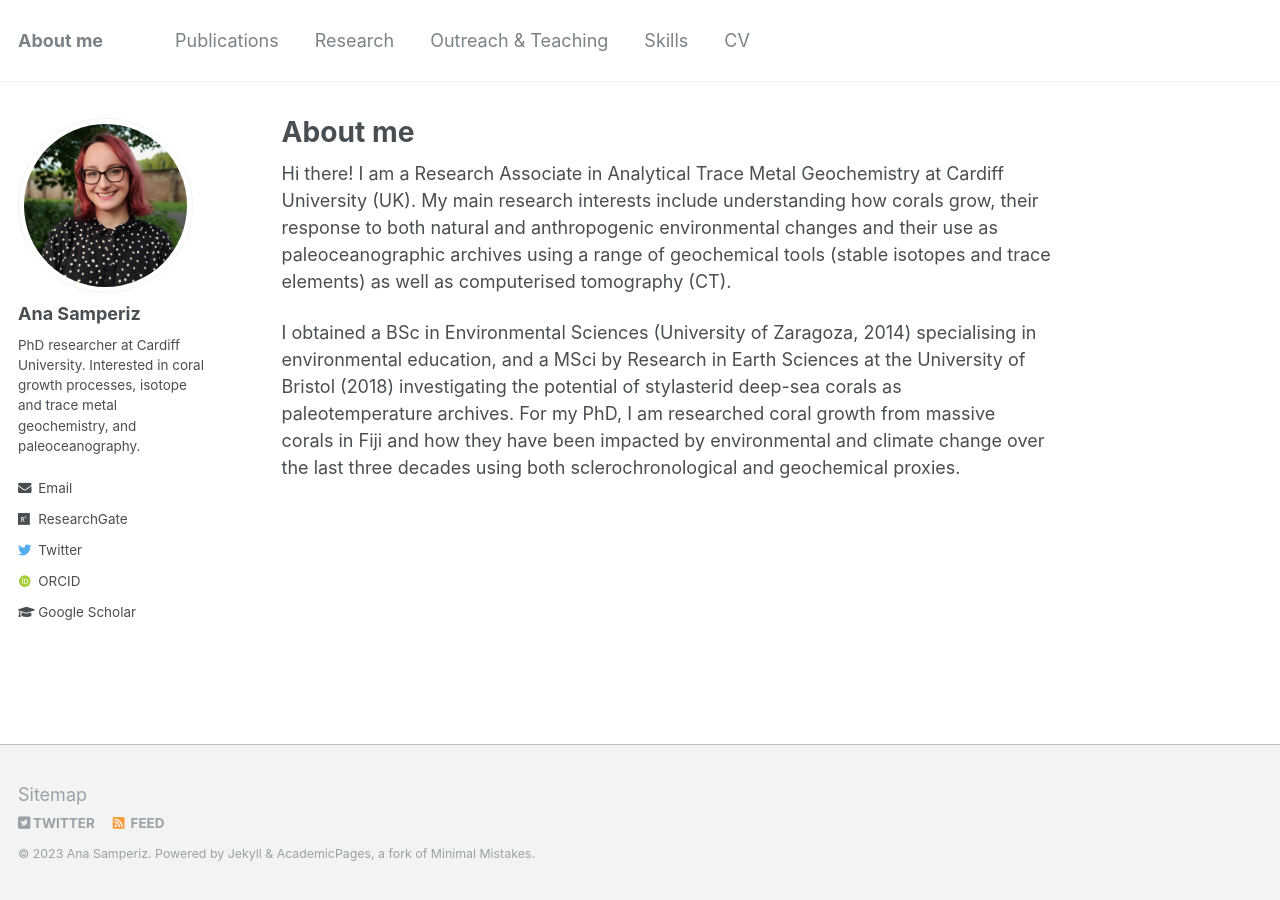
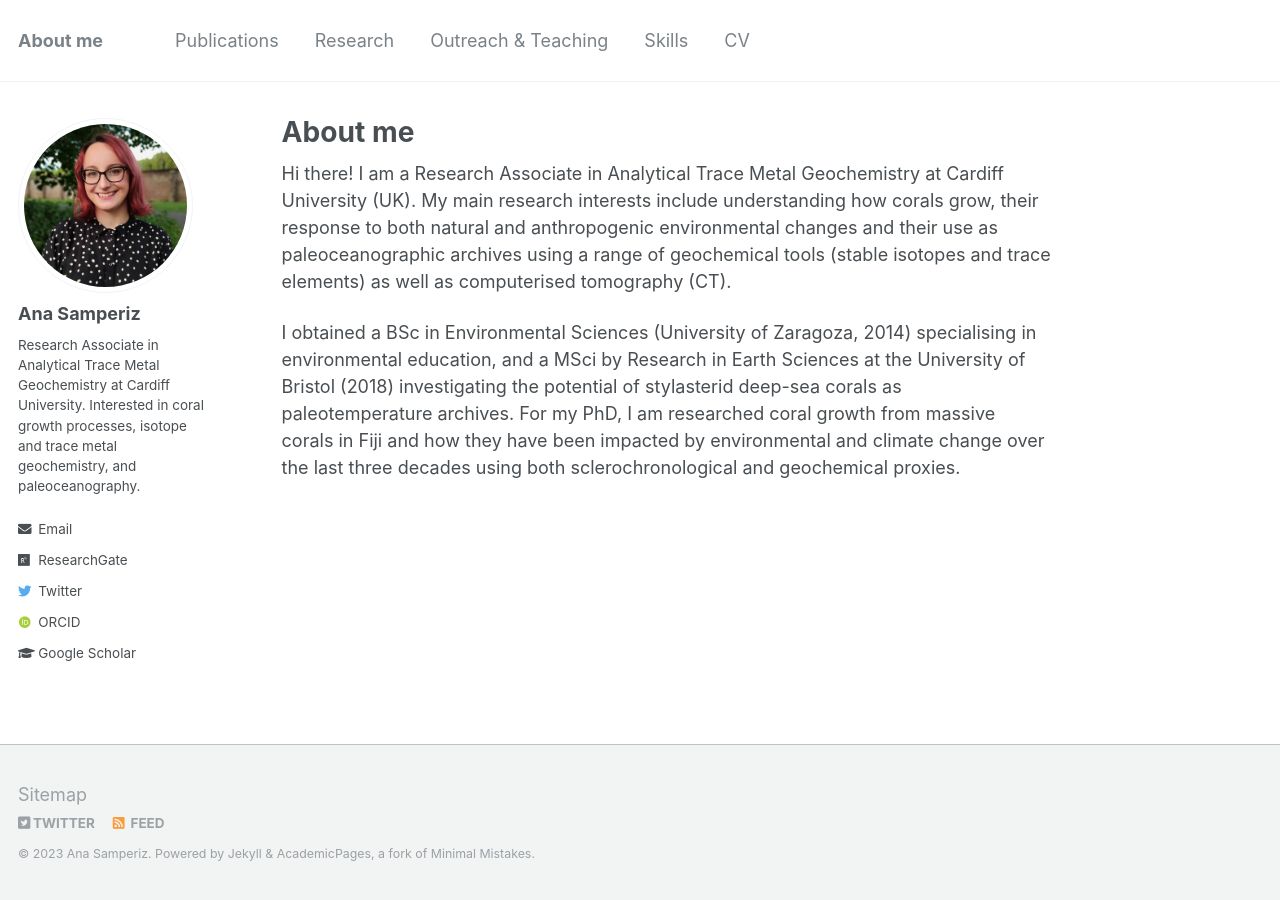
Before and after one commit to anasamperiz/anasamperiz.github.io, a Jekyll site: the page built from _pages/about.md, in a window 1280 px wide. Built offline with Jekyll 4.4.1, drawn with Linux system fonts in a browser that asks for light colours; some web fonts are replaced.

Commit message:
Update _config.yml

```diff
--- a/_config.yml
+++ b/_config.yml
@@ -10,7 +10,7 @@ locale                   : "en-UK"
 title                    : "About me"
 title_separator          : "-"
 name                     : &name "Ana Samperiz"
-description              : &description "PhD in Earth Sciences"
+description              : &description "PhD in Earth and Environmental Sciences"
 url                      : https://anasamperiz.github.io # the base hostname & protocol for your site e.g. "https://mmistakes.github.io"
 baseurl                  : "" # the subpath of your site, e.g. "/blog"
 repository               : "anasamperiz/anasamperiz.github.io"
@@ -84,7 +84,7 @@ analytics:
 author:
   name             : "Ana Samperiz"
   avatar           : "nt8i0Gir_400x400.jpg"
-  bio              : "PhD researcher at Cardiff University. Interested in coral growth processes, isotope and trace metal geochemistry,
+  bio              : "Research Associate in Analytical Trace Metal Geochemistry at Cardiff University. Interested in coral growth processes, isotope and trace metal geochemistry,
   and paleoceanography."
   location         :
   employer         :
```
